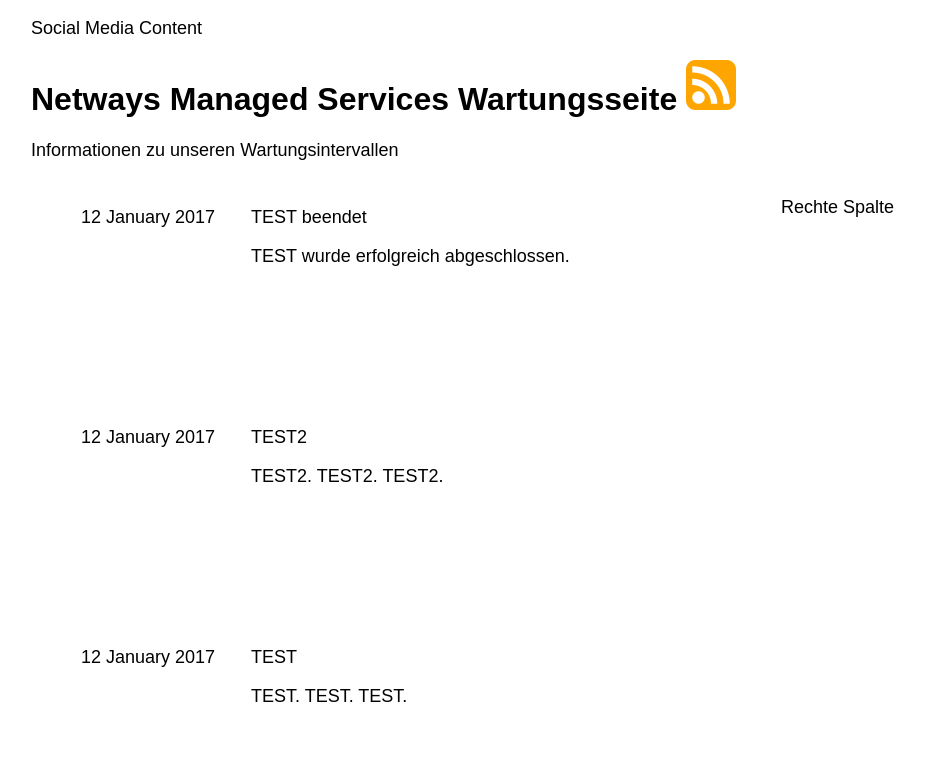
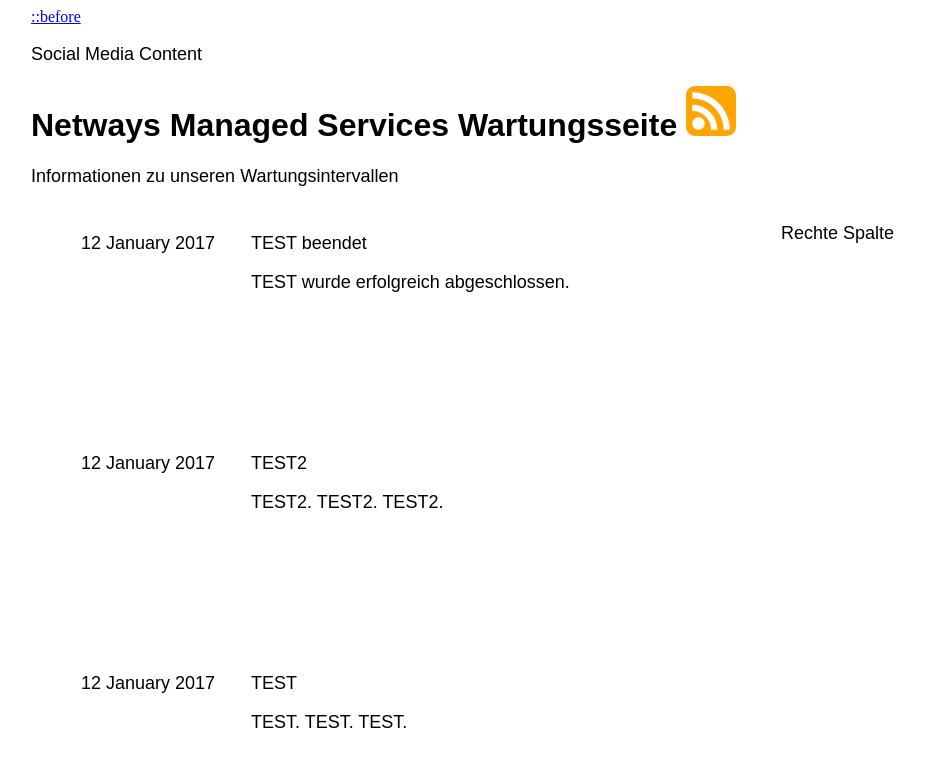
Before and after one commit to Storagegirl/storagegirl.github.io, a Jekyll site: the page built from index.html, in a window 1280 px wide. Shown: the top 767 px of the page, without its empty margins (109-1034 px from the left). Built offline with Jekyll 4.4.1, drawn with Linux system fonts in a browser that asks for light colours.

Commit message:
Update index.html

```diff
--- a/index.html
+++ b/index.html
@@ -7,7 +7,9 @@
 
 	<div class=boxsocial>
 	<a href="https://www.netways.de/menus/social/facebook/">
-	<span class="dashicons dashicons-facebook" title="Facebook"></span>
+	<span class="dashicons dashicons-facebook" title="Facebook">
+	::before
+	</span>
 	</a>
 	<p>Social Media Content</p>
 	</div>
```
